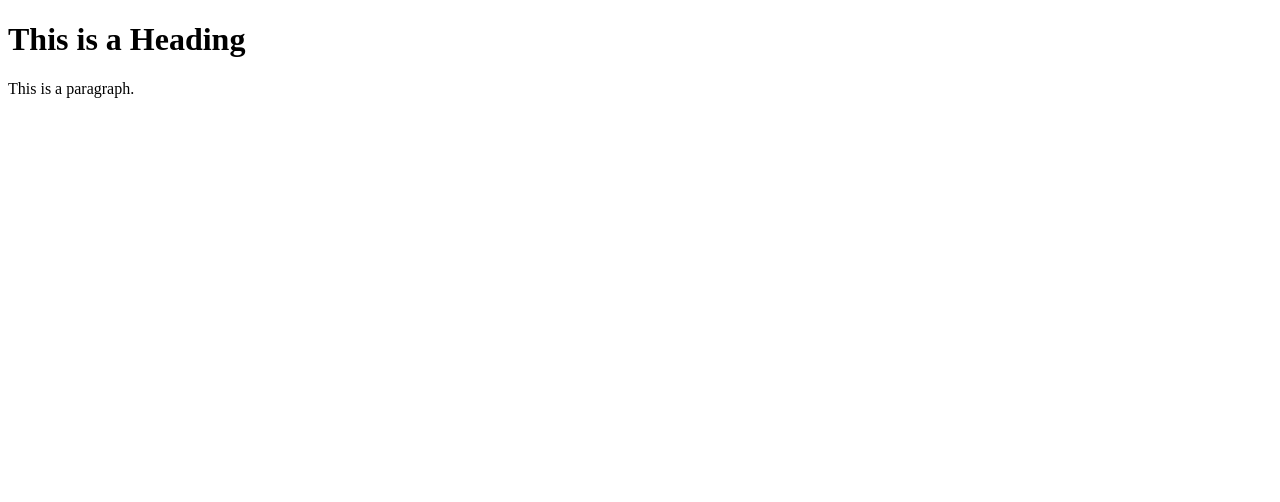
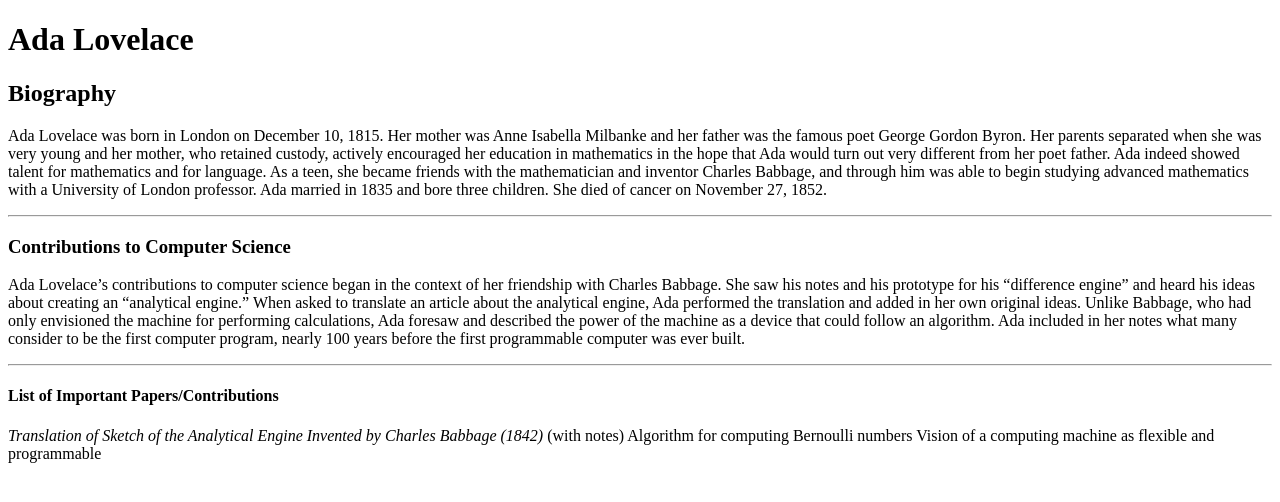
Before and after one commit to who8edthemango/LovelaceExample, a plain HTML site: page index.html in a window 1280 px wide. Drawn offline with Linux system fonts and the light colour scheme.

Commit message:
Revise index.html to feature Ada Lovelace
Updated the title and added a biography of Ada Lovelace along with her contributions to computer science.

```diff
--- a/index.html
+++ b/index.html
@@ -1,10 +1,28 @@
 <!DOCTYPE html>
 <html>
 <head>
-<title>Page Title</title>
+<title>Ada Lovelace</title>
 </head>
 <body>
-  <h1>This is a Heading</h1>
-  <p>This is a paragraph.</p>
+<h1>Ada Lovelace</h1>
+<h2>Biography</h2>
+<p>Ada Lovelace was born in London on December 10, 1815. Her mother was Anne Isabella Milbanke and her father was the famous poet George Gordon Byron.  Her parents separated when she was very young and her mother, who retained custody, actively encouraged her education in mathematics in the hope that Ada would turn out very different from her poet father.
+
+Ada indeed showed talent for mathematics and for language.  As a teen, she became friends with the mathematician and inventor Charles Babbage, and through him was able to begin studying advanced mathematics with a University of London professor. Ada married in 1835 and bore three children. She died of cancer on November 27, 1852.</p>
+
+<hr>
+
+<h3>Contributions to Computer Science</h3>
+<p>Ada Lovelace’s contributions to computer science began in the context of her friendship with Charles Babbage.  She saw his notes and his prototype for his “difference engine” and heard his ideas about creating an “analytical engine.”
+
+When asked to translate an article about the analytical engine, Ada performed the translation and added in her own original ideas. Unlike Babbage, who had only envisioned the machine for performing calculations, Ada foresaw and described the power of the machine as a device that could follow an algorithm.  Ada included in her notes what many consider to be the first computer program, nearly 100 years before the first programmable computer was ever built.</p>
+
+<hr>
+
+<h4>List of Important Papers/Contributions</h4>
+<p><i>Translation of Sketch of the Analytical Engine Invented by Charles Babbage (1842)</i> (with notes)
+Algorithm for computing Bernoulli numbers Vision of a computing machine as flexible and programmable</p>
+
+
 </body>
 </html>
```
